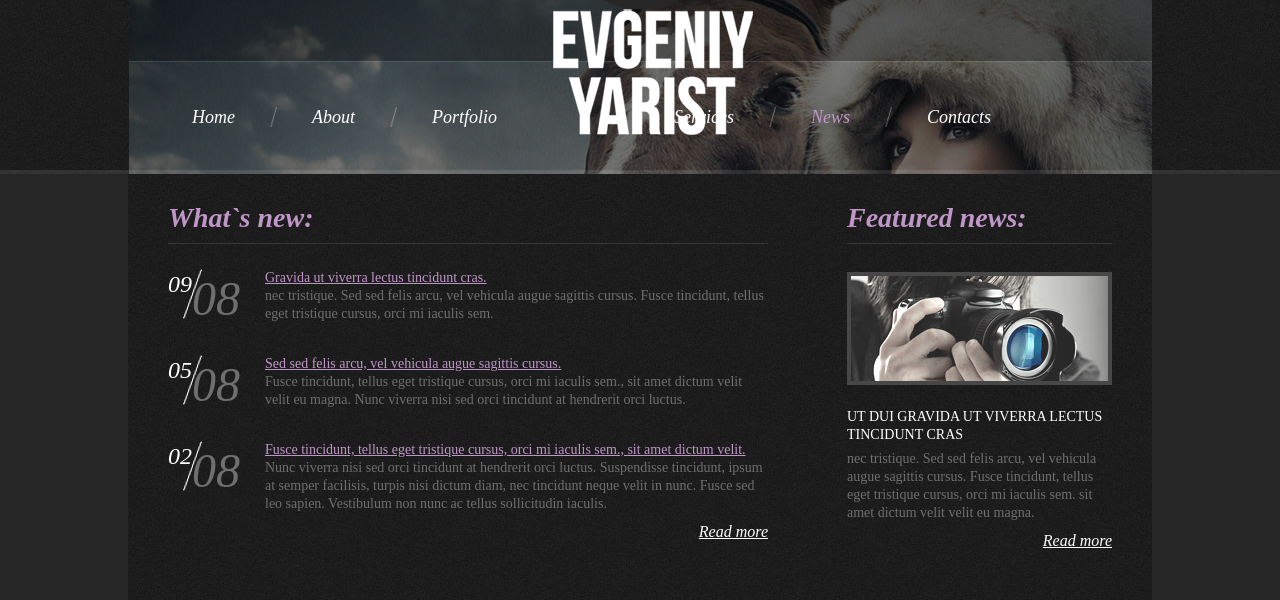
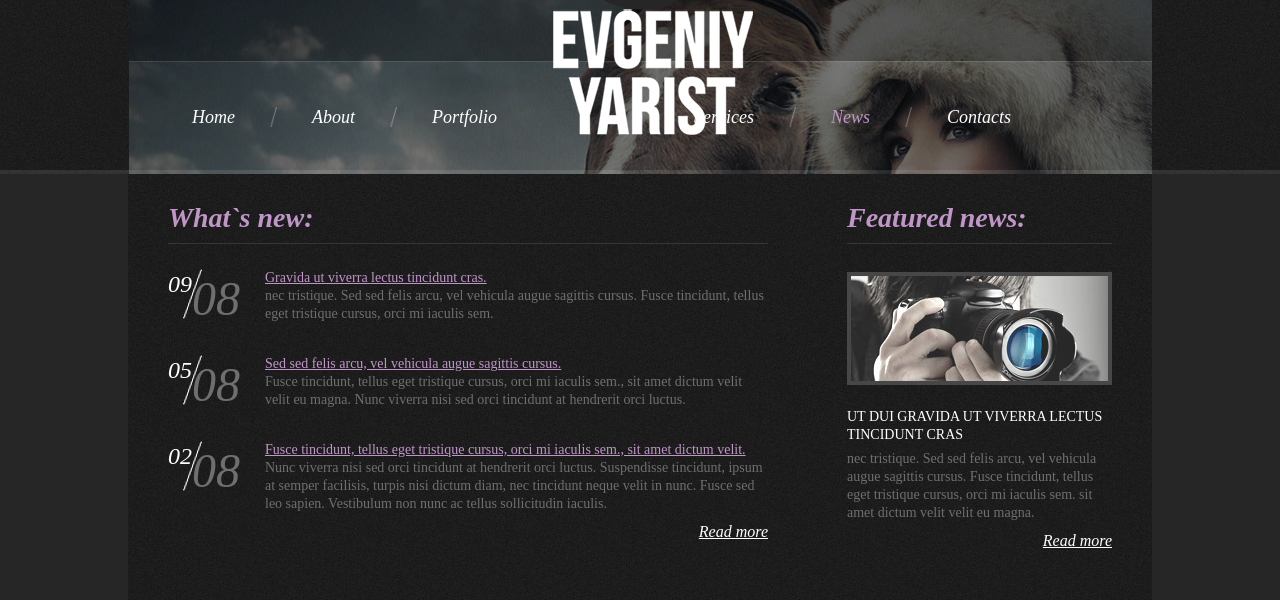
Before and after one commit to likemne/portfolio.github.io, a PHP site: page /news.html in a window 1280 px wide. Shown: the top 600 px of the page. Run offline with PHP 8.4, Linux system fonts and the light colour scheme; some web fonts are replaced.

Commit message:
Update style.css

```diff
--- a/css/style.css
+++ b/css/style.css
@@ -328,7 +328,7 @@ ul.menu li.li-none {
 	background:transparent;
 }
 ul.menu li.li-left {
-	margin-left:100px;
+	margin-left:120px;
 }
 ul.menu li a {
 	font-size:18px;
```
